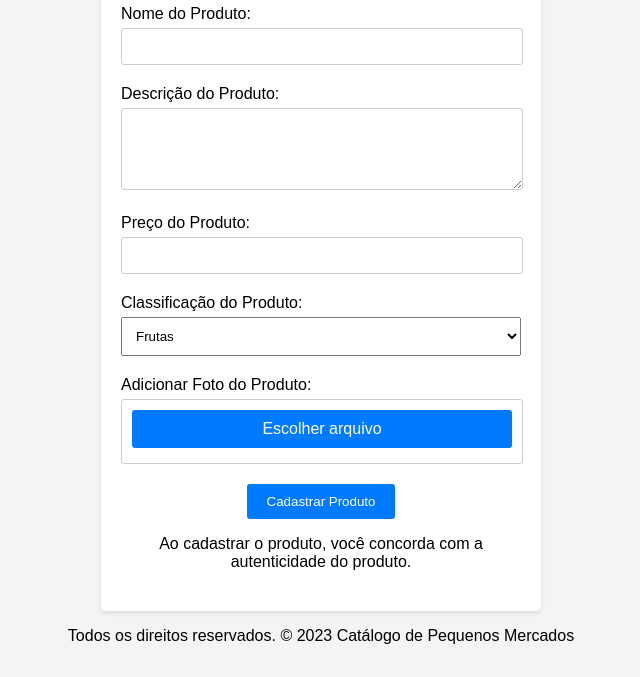
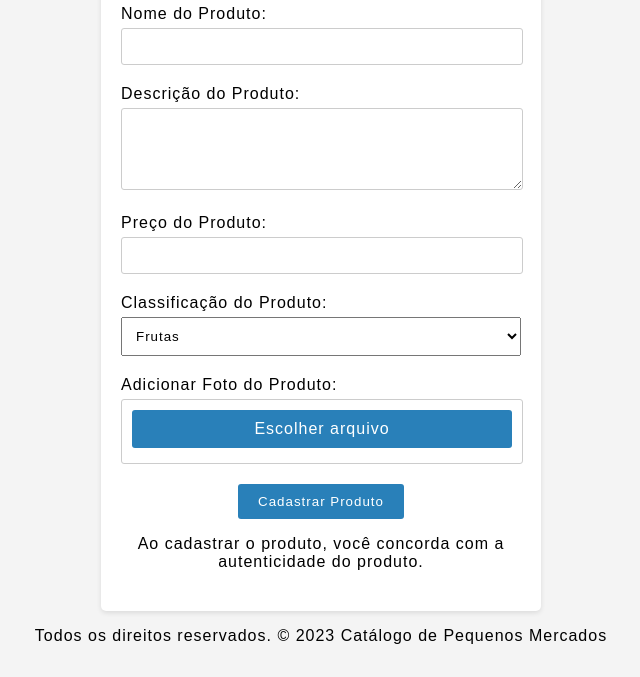
Before and after one commit to ICEI-PUC-Minas-PMV-ADS/pmv-ads-2023-2-e1-proj-web-t14-pmv-ads-2023-2-e1-ProjCatalogoMercado, a plain HTML site: page codigo-fonte/Cadastro de Produtos/Cadastro de Produto.html in a window 1280 px wide. Shown: the part 123-800 px from the top of the page, without its empty margins (319-959 px from the left). Drawn offline with Linux system fonts and the light colour scheme.

Commit message:
Update Cadastro de Produto.css

```diff
--- a/codigo-fonte/Cadastro de Produtos/Cadastro de Produto.css
+++ b/codigo-fonte/Cadastro de Produtos/Cadastro de Produto.css
@@ -1,3 +1,9 @@
+/* Padrão da Página */
+* {
+    font-family: Arial, Helvetica, sans-serif;
+    letter-spacing: 1px;
+}
+
 body {
             font-family: Arial, sans-serif;
             background-color: #f4f4f4;
@@ -51,7 +57,7 @@ body {
         .form-group .file-input label {
             display: block;
             padding: 10px;
-            background-color: #007bff;
+            background-color: #2980B9;
             color: #fff;
             border-radius: 3px;
             text-align: center;
@@ -59,11 +65,11 @@ body {
         }
 
         .form-group .file-input label:hover {
-            background-color: #0056b3;
+            background-color: #2980B9;
         }
 
         .btn {
-            background-color: #007bff;
+            background-color: #2980B9;
             color: #fff;
             border: none;
             padding: 10px 20px;
@@ -72,7 +78,7 @@ body {
         }
 
         .btn:hover {
-            background-color: #0056b3;
+            background-color: #2980B9;
         }
 
         .cadastro {
```
